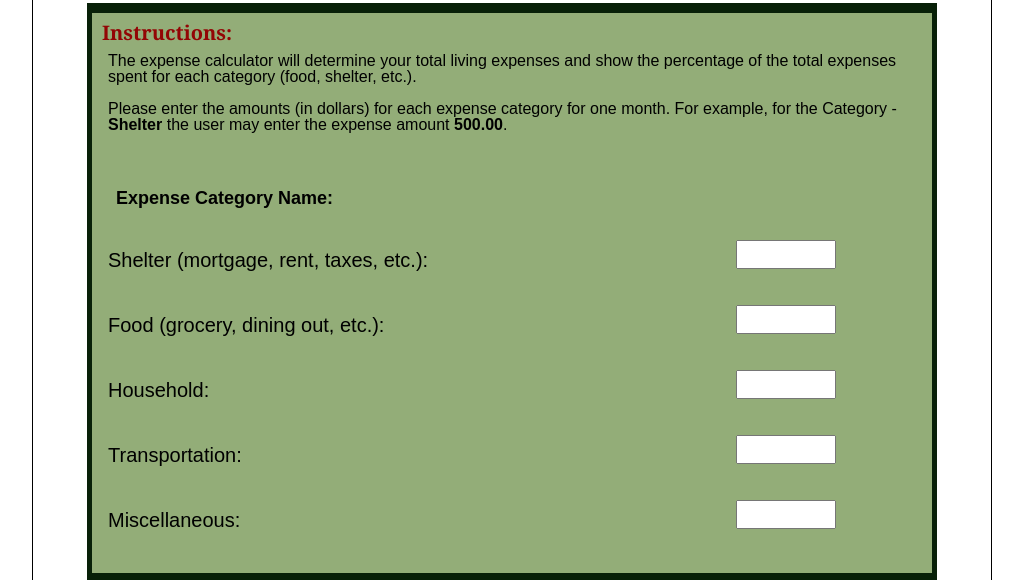
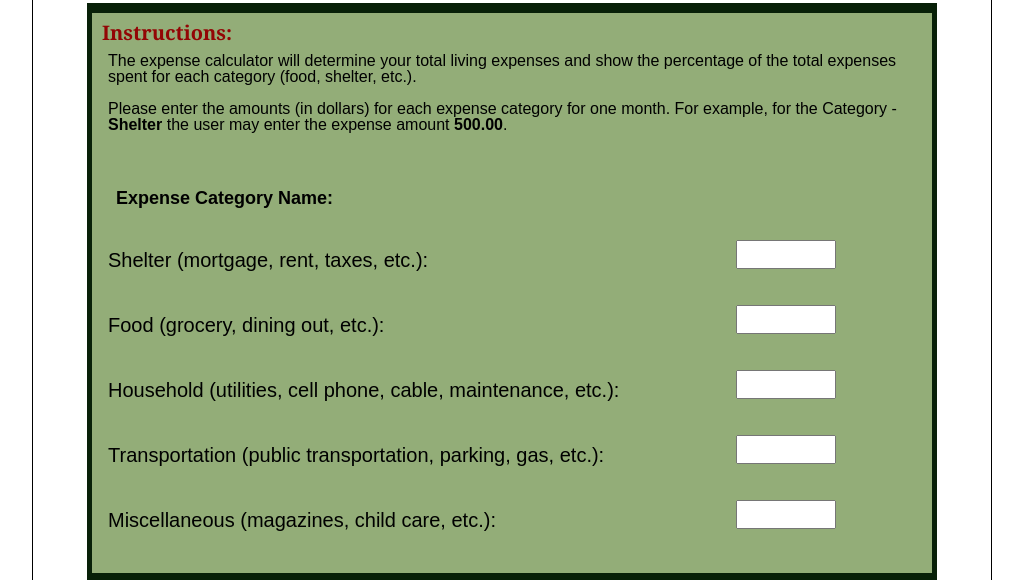
Before and after one commit to jirist/lesson4_javascript1, a plain HTML site: page index.html in a window 1280 px wide. Shown: the part 152-732 px from the top of the page, without its empty margins (128-1151 px from the left). Drawn offline with Linux system fonts and the light colour scheme.

Commit message:
adds description to expense categories

```diff
--- a/index.html
+++ b/index.html
@@ -67,19 +67,19 @@
                       *************************************************************************************************-->
 
                       <p><label for="householdInput">
-                            Household:
+                            Household (utilities, cell phone, cable, maintenance, etc.):
                             <input type="text" id="householdInput" name="household" />
                           </label>
                       </p>
 
                       <p><label for="transportationInput">
-                            Transportation:
+                            Transportation (public transportation, parking, gas, etc.):
                             <input type="text" id="transportationInput" name="transportation" />
                           </label>
                       </p>
 
                       <p><label for="miscellaneousInput">
-                            Miscellaneous:
+                            Miscellaneous (magazines, child care, etc.):
                             <input type="text" id="miscellaneousInput" name="miscellaneous" />
                           </label>
                       </p>
```
